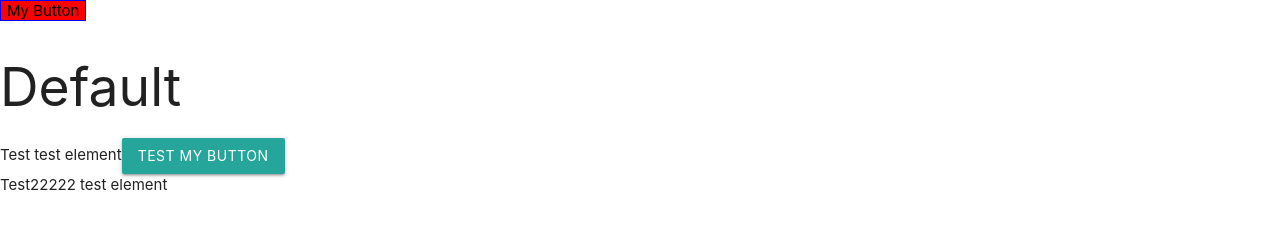
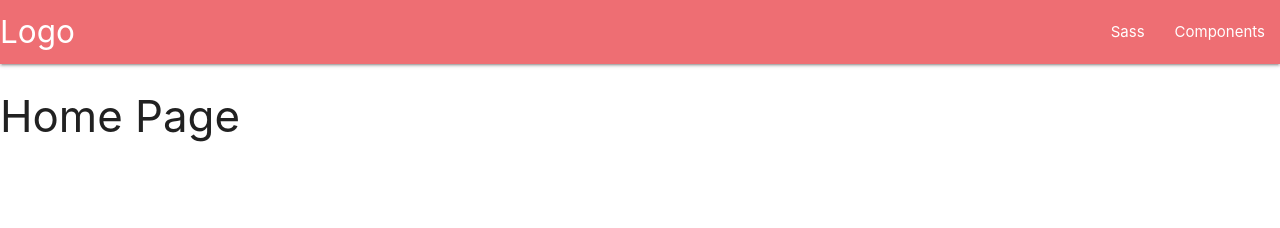
Before and after one commit to ivannaluzhnyi/building-own_react, a website with bundled scripts: page index.html in a window 1280 px wide. Built offline with nearby package versions, Linux system fonts and the light colour scheme.

Commit message:
add navbar

```diff
--- a/modules/React/Component.js
+++ b/modules/React/Component.js
@@ -10,7 +10,7 @@ class Component {
         this.prevState = null;
         this.prevRender = null;
 
-        this.propTypes = {};
+        this.propTypes = undefined;
     }
 
     getClassName = () => this.constructor.name;
--- a/modules/React/React.js
+++ b/modules/React/React.js
@@ -15,6 +15,14 @@ export const createElement = (element, properties, ...children) => {
     if (isClass(element)) {
         const component = new element(properties);
 
+        if (component.propTypes) {
+            PropTypes.checkPropTypes(
+                component.propTypes,
+                properties,
+                component.getClassName(),
+            );
+        }
+
         if (
             !checkIfClassExist(mountedComponents, component) &&
             component.componentDidMount
@@ -27,17 +35,19 @@ export const createElement = (element, properties, ...children) => {
     }
 
     if (isStateLessComponent(element)) {
-        console.log('element fo,ction =>  propTypes', element.propTypes);
-        console.log('element fo,ction =>', element);
-
         if (element.propTypes) {
-            PropTypes.checkPropTypes(element.propTypes, properties);
+            PropTypes.checkPropTypes(
+                element.propTypes,
+                properties,
+                element.name,
+            );
         }
 
         return element(properties);
     }
 
     const domElement = document.createElement(element);
+
     children.forEach(child => {
         if (type_check_v1(child, 'object')) {
             domElement.appendChild(child);
--- a/src/Main.js
+++ b/src/Main.js
@@ -1,96 +1,17 @@
 /* eslint-disable max-classes-per-file */
 import React from '../modules/React/index.js';
 
-import Button from './components/Button/Button.js';
+import Navbar from './components/Navbar/Navbar.js';
+import HomeContainer from './containers/HomeContainer/HomeContainer.js';
 
-class Test extends React.Component {
-    componentDidMount = () => {
-        console.log('componentDidMount Test');
-    };
-
+class Main extends React.Component {
     render() {
         return React.createElement(
             'div',
-            { className: 'test' },
-            'Test test element',
+            { className: 'main-component' },
 
-            React.createElement(Button, {
-                type: 'button',
-                title: 'Test My button',
-                onClick: e => console.log('button onClick => ', e),
-            }),
-        );
-    }
-}
-
-class Test2 extends React.Component {
-    // componentDidMount = () => {
-    //     console.log('componentDidMount Test2');
-    // };
-
-    render() {
-        return React.createElement(
-            'div',
-            { className: 'test' },
-            'Test22222 test element',
-        );
-    }
-}
-
-// function Test() {
-//     return React.createElement(
-//         'div',
-//         { className: 'test' },
-//         'Test test element',
-//     );
-// }
-
-class Main extends React.Component {
-    constructor(props) {
-        super(props);
-        this.state = {
-            text: 'Default',
-        };
-    }
-
-    componentDidMount = () => {
-        console.log('componentDidMount');
-    };
-
-    handleChangeText = () => {
-        this.setState({ text: 'New Text to display' });
-    };
-
-    render() {
-        const { text } = this.state;
-        return React.createElement(
-            'div',
-            { className: 'test' },
-
-            React.createElement(
-                'button',
-                {
-                    type: 'button',
-                    className: 'button-type',
-                    onClick: () => this.handleChangeText(),
-                    style: {
-                        'background-color': 'red',
-                        border: 'solid 1px blue',
-                    },
-                },
-                'My Button',
-            ),
-
-            React.createElement(
-                'h2',
-                {
-                    className: 'h2-type',
-                },
-                text,
-            ),
-
-            React.createElement(Test, {}, null),
-            React.createElement(Test2, {}, null),
+            React.createElement(Navbar, {}, null),
+            React.createElement(HomeContainer, {}, null),
         );
     }
 }
--- a/src/components/Button/Button.js
+++ b/src/components/Button/Button.js
@@ -37,3 +37,23 @@ Button.propTypes = {
     title: PropTypes.string.isRequired,
     onClick: PropTypes.func,
 };
+
+Button.props = ({ type, small, large, disabled, title, onClick }) => ({
+    type,
+    small,
+    large,
+    disabled,
+    title,
+    onClick,
+});
+
+// ex
+
+// React.createElement(
+//     Button,
+//     Button.props({
+//         type: 'button',
+//         title: 'Test My button',
+//         onClick: e => console.log('button onClick => ', e),
+//     }),
+// ),
--- /dev/null
+++ b/src/components/Navbar/Navbar.js
@@ -0,0 +1,63 @@
+import React from '../../../modules/React/index.js';
+import PropTypes from '../../../modules/PropTypes/PropTypes.js';
+
+const links = [
+    {
+        href: '#!',
+        title: 'Sass',
+    },
+    {
+        href: '#!',
+        title: 'Components',
+    },
+];
+
+const LiElemnt = ({ title, href }) =>
+    React.createElement(
+        'li',
+        null,
+
+        React.createElement('a', { href }, title),
+    );
+
+const Navbar = () => {
+    return React.createElement(
+        'nav',
+        {},
+        React.createElement(
+            'div',
+            {
+                className: 'nav-wrapper',
+            },
+
+            React.createElement(
+                'a',
+                { href: '#!', className: 'brand-logo' },
+                'Logo',
+            ),
+
+            React.createElement(
+                'ul',
+                {
+                    className: 'right hide-on-med-and-down',
+                },
+
+                ...links.map(el =>
+                    React.createElement(LiElemnt, { ...el }, null),
+                ),
+            ),
+        ),
+    );
+};
+
+export default Navbar;
+
+LiElemnt.propTypes = {
+    title: PropTypes.string.isRequired,
+    href: PropTypes.string.isRequired,
+};
+
+LiElemnt.props = ({ title, href }) => ({
+    title,
+    href,
+});
--- /dev/null
+++ b/src/components/Navbar/_Navbar.scss
@@ -0,0 +1,2 @@
+nav {
+}
--- /dev/null
+++ b/src/containers/HomeContainer/HomeContainer.js
@@ -0,0 +1,14 @@
+import React from '../../../modules/React/index.js';
+
+class HomeContainer extends React.Component {
+    render() {
+        return React.createElement(
+            'div',
+            { className: 'home-container' },
+
+            React.createElement('h3', {}, 'Home Page'),
+        );
+    }
+}
+
+export default HomeContainer;
--- /dev/null
+++ b/src/containers/HomeContainer/_HomeContainer.scss
@@ -0,0 +1,3 @@
+.home-container {
+    display: flex;
+}
--- a/src/index.scss
+++ b/src/index.scss
@@ -2,3 +2,6 @@
 @import './scss/global';
 
 @import './components/Button/Button';
+@import './components/Navbar/Navbar';
+
+@import './containers/HomeContainer/HomeContainer';
```
